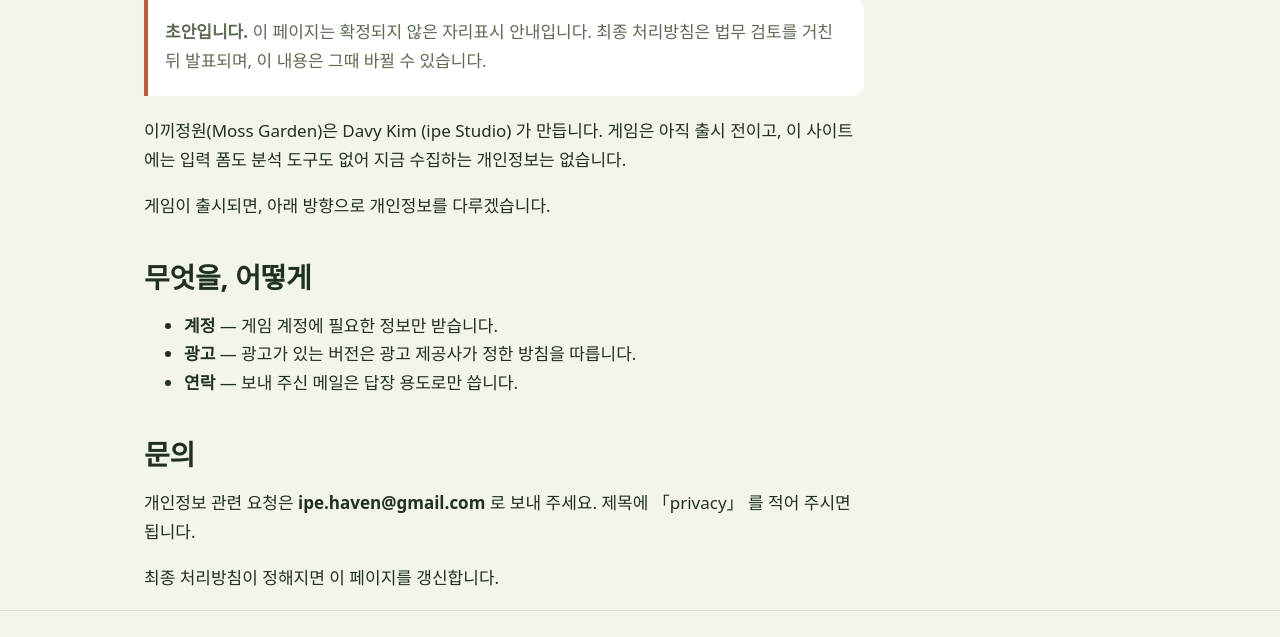
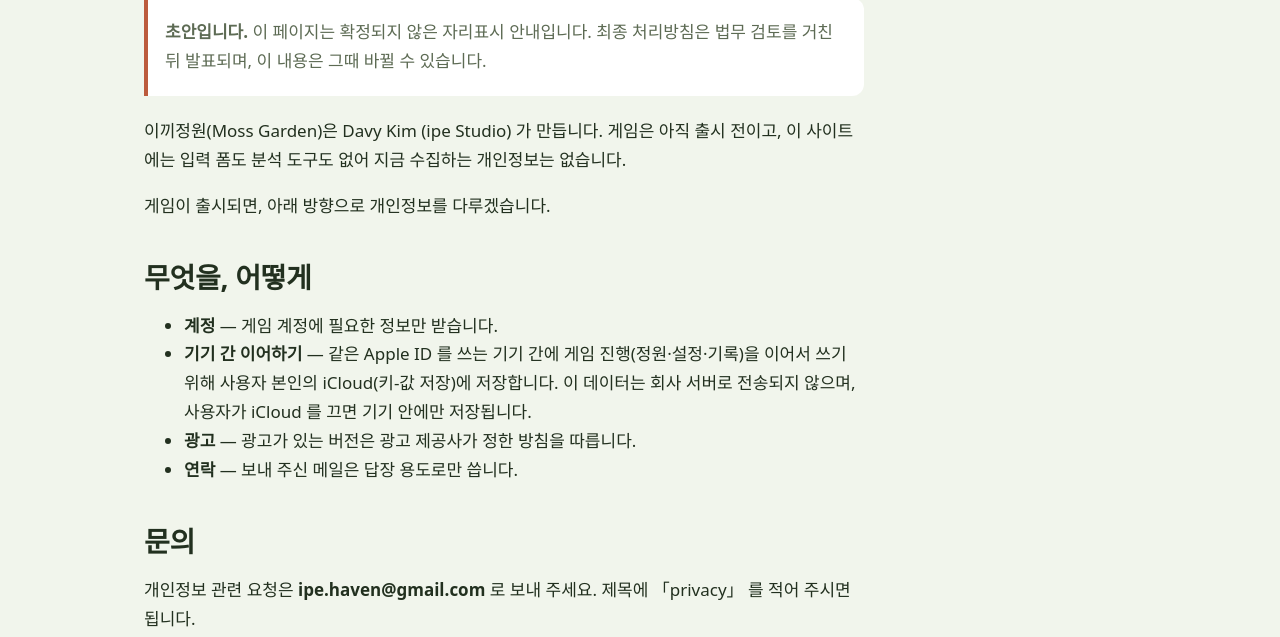
Before and after one commit to blessu76/mossgarden-rest, a plain HTML site: page ko/privacy/index.html in a window 1280 px wide. Shown: the part 155-792 px from the top of the page. Drawn offline with Linux system fonts and the light colour scheme.

Commit message:
docs: 개인정보 처리방침(en·ko)에 기기 간 이어하기 iCloud 저장 문구 추가
- content/pages/{en,ko}/privacy.md: 같은 Apple ID 기기 간 진행(정원·설정·기록)을 사용자 본인 iCloud(키-값)에 저장, 회사 서버 미전송, iCloud 끄면 기기 안에만 저장
- 생성물 privacy/, ko/privacy/ 재생성 (check.sh GREEN)
- 나머지 10개 언어 privacy 는 영어·한국어 원문 안내 스텁이라 변경 없음(기존 구조 유지)

Co-Authored-By: Claude Haiku 5.5 <noreply@anthropic.com>
Room-Task: 개인정보 처리방침 iCloud 문구 추가
Room: 2026-11-08-0a67 g07.이끼정원

```diff
--- a/ko/privacy/index.html
+++ b/ko/privacy/index.html
@@ -45,7 +45,7 @@
 <p>이끼정원(Moss Garden)은 Davy Kim (ipe Studio) 가 만듭니다. 게임은 아직 출시 전이고, 이 사이트에는 입력 폼도 분석 도구도 없어 지금 수집하는 개인정보는 없습니다.</p>
 <p>게임이 출시되면, 아래 방향으로 개인정보를 다루겠습니다.</p>
 <h2>무엇을, 어떻게</h2>
-<ul><li><strong>계정</strong> — 게임 계정에 필요한 정보만 받습니다.</li><li><strong>광고</strong> — 광고가 있는 버전은 광고 제공사가 정한 방침을 따릅니다.</li><li><strong>연락</strong> — 보내 주신 메일은 답장 용도로만 씁니다.</li></ul>
+<ul><li><strong>계정</strong> — 게임 계정에 필요한 정보만 받습니다.</li><li><strong>기기 간 이어하기</strong> — 같은 Apple ID 를 쓰는 기기 간에 게임 진행(정원·설정·기록)을 이어서 쓰기 위해 사용자 본인의 iCloud(키-값 저장)에 저장합니다. 이 데이터는 회사 서버로 전송되지 않으며, 사용자가 iCloud 를 끄면 기기 안에만 저장됩니다.</li><li><strong>광고</strong> — 광고가 있는 버전은 광고 제공사가 정한 방침을 따릅니다.</li><li><strong>연락</strong> — 보내 주신 메일은 답장 용도로만 씁니다.</li></ul>
 <h2>문의</h2>
 <p>개인정보 관련 요청은 <strong>ipe.haven@gmail.com</strong> 로 보내 주세요. 제목에 「privacy」 를 적어 주시면 됩니다.</p>
 <p>최종 처리방침이 정해지면 이 페이지를 갱신합니다.</p></article></main><footer class="site-footer"><div class="wrap"><p class="foot-tag">이끼정원(Moss Garden)은 ipe() 의 게임입니다. ipe() 의 다른 이야기: <a href="https://ipe.rest/">ipe.rest</a></p><p class="foot-links"><a href="/ko/journal/">저널</a><a href="/ko/contact/">문의</a><a href="/ko/privacy/">개인정보 처리방침</a><span class="foot-soon">이용약관 · 준비 중</span></p><p class="foot-small">© 2026 ipe() · 준비 중 · 아직 출시 전</p></div></footer></body></html>
```
Also changed, not shown: privacy/index.html (+1 -1 lines), 2 other files.
